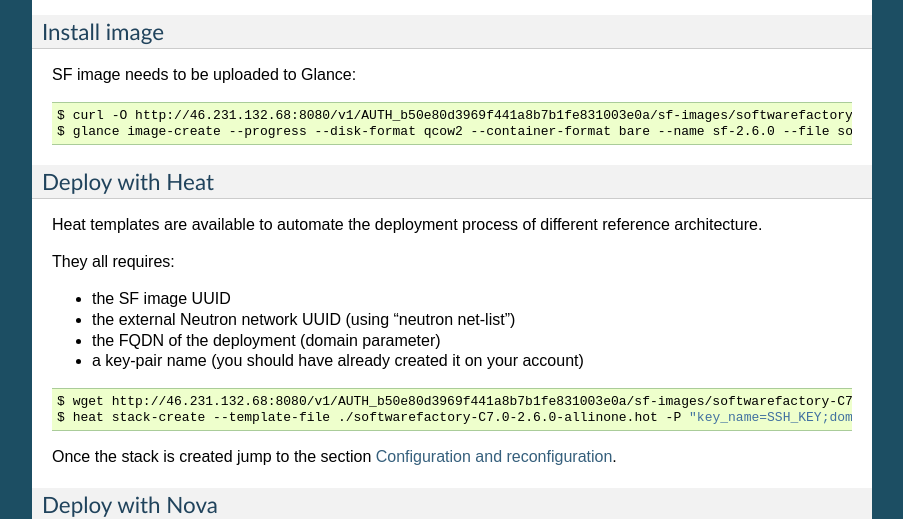
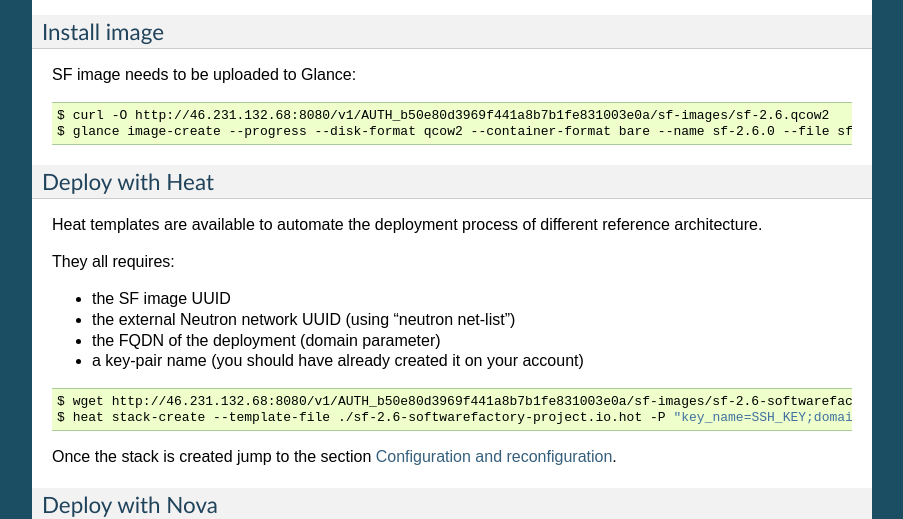
Before and after one commit to softwarefactory-project/sf-docs, a Sphinx documentation site: the page built from docs/deploy.rst, in a window 1280 px wide and 900 px high, scrolled down 684 px. Shown: the part 152-671 px from the top of the window, without its empty margins (198-1101 px from the left). Built offline with Sphinx 7.4.7, drawn with Linux system fonts in a browser that asks for light colours; the version number could not be read and is left out.

Commit message:
fix url for heat templates and sf image
Change-Id: I1c61605b0cfd1ee2f963ebd0705f0b28647cd0fe

```diff
--- a/docs/deploy.rst
+++ b/docs/deploy.rst
@@ -57,8 +57,8 @@
 
 .. code-block:: bash
 
- $ curl -O http://46.231.132.68:8080/v1/AUTH_b50e80d3969f441a8b7b1fe831003e0a/sf-images/softwarefactory-C7.0-2.6.0.img.qcow2
- $ glance image-create --progress --disk-format qcow2 --container-format bare --name sf-2.6.0 --file softwarefactory-C7.0-2.6.0.img.qcow2
+ $ curl -O http://46.231.132.68:8080/v1/AUTH_b50e80d3969f441a8b7b1fe831003e0a/sf-images/sf-2.6.qcow2
+ $ glance image-create --progress --disk-format qcow2 --container-format bare --name sf-2.6.0 --file sf-2.6.qcow2
 
 
 Deploy with Heat
@@ -75,8 +75,8 @@
 
 .. code-block:: bash
 
- $ wget http://46.231.132.68:8080/v1/AUTH_b50e80d3969f441a8b7b1fe831003e0a/sf-images/softwarefactory-C7.0-2.6.0-allinone.hot
- $ heat stack-create --template-file ./softwarefactory-C7.0-2.6.0-allinone.hot -P "key_name=SSH_KEY;domain=FQDN;image_id=GLANCE_UUID;external_network=NETWORK_UUID;flavor=m1.large" sf_stack
+ $ wget http://46.231.132.68:8080/v1/AUTH_b50e80d3969f441a8b7b1fe831003e0a/sf-images/sf-2.6-softwarefactory-project.io.hot
+ $ heat stack-create --template-file ./sf-2.6-softwarefactory-project.io.hot -P "key_name=SSH_KEY;domain=FQDN;image_id=GLANCE_UUID;external_network=NETWORK_UUID;flavor=m1.large" sf_stack
 
 Once the stack is created jump to the section :ref:`Configuration and reconfiguration <reconfiguration>`.
 
```
